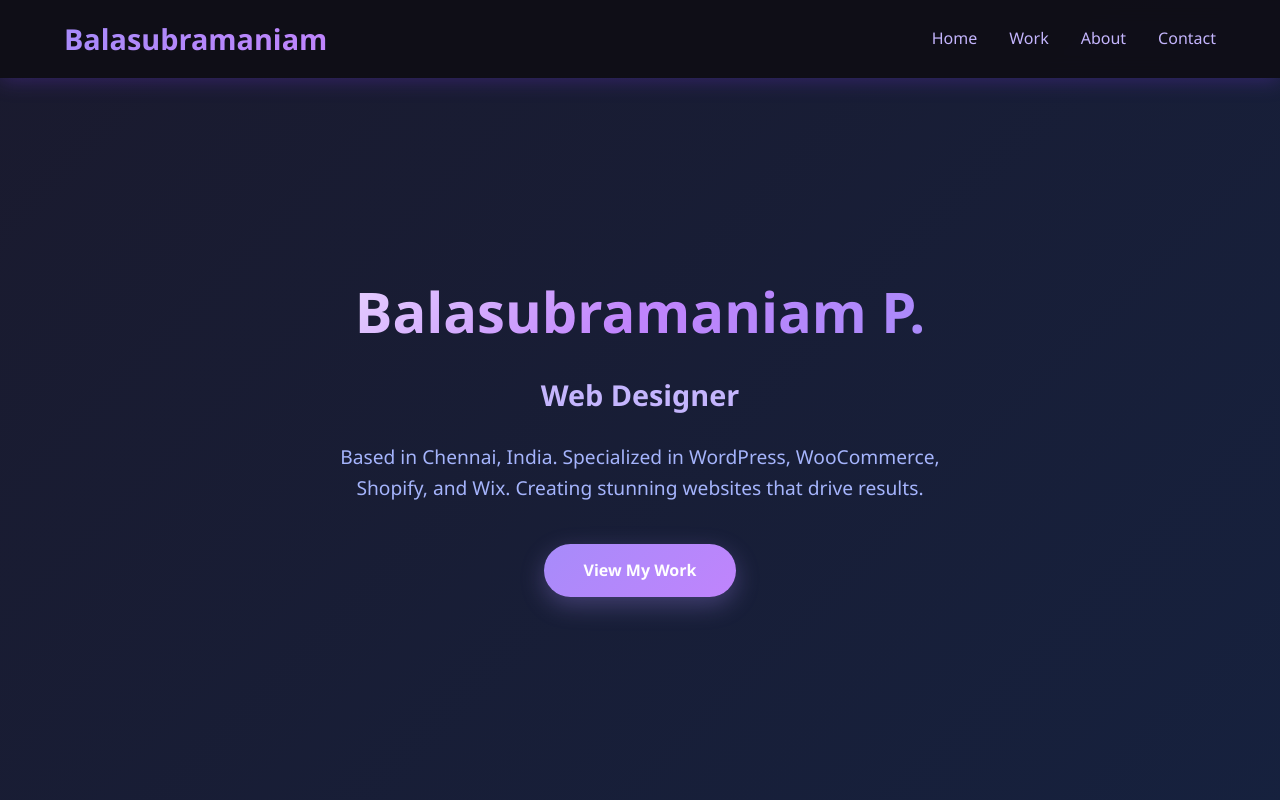
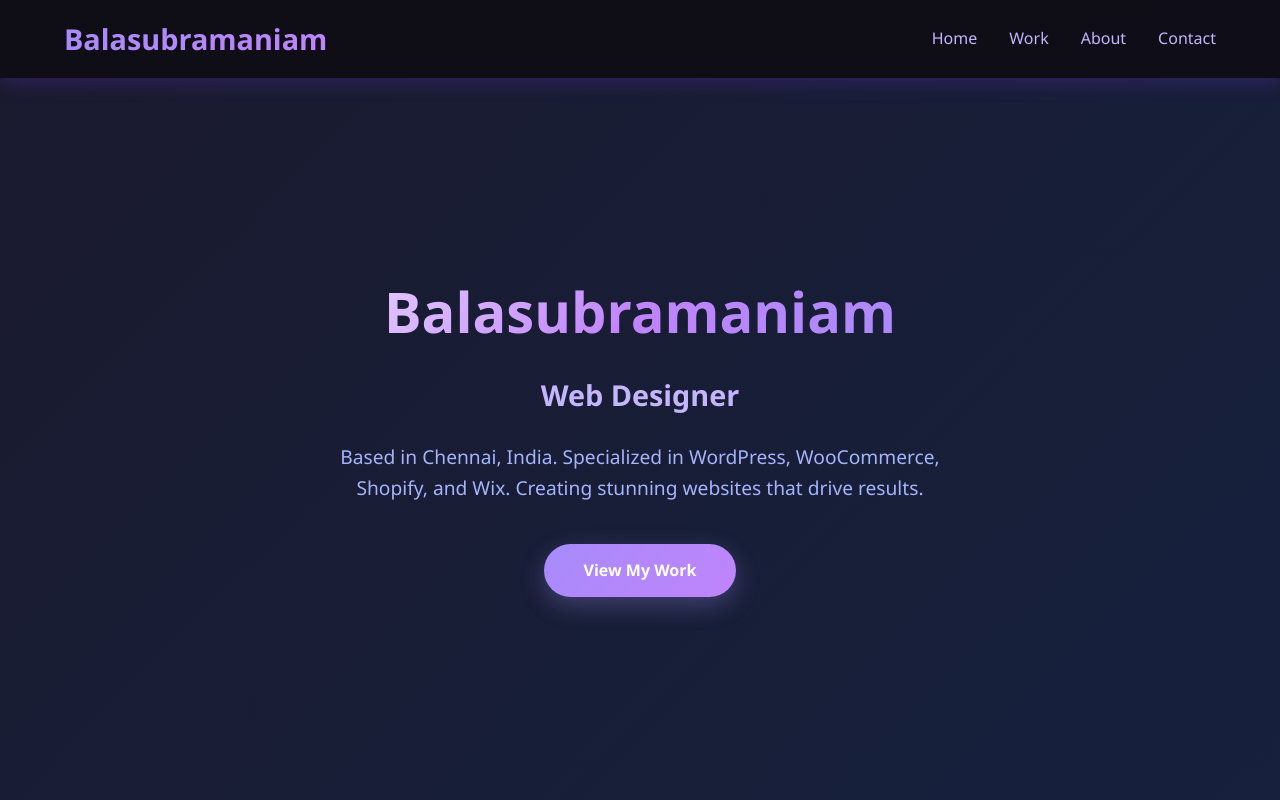
Before and after one commit to pbalasubramaniam789-sketch/portfolio1, a plain HTML site: page index.html in a window 1280 px wide. Shown: the top 800 px of the page. Drawn offline with Linux system fonts and the light colour scheme.

Commit message:
Update title and heading in index.html

```diff
--- a/index.html
+++ b/index.html
@@ -3,7 +3,7 @@
 <head>
     <meta charset="UTF-8">
     <meta name="viewport" content="width=device-width, initial-scale=1.0">
-    <title>Balasubramaniam - Web Designer | Chennai, India</title>
+    <title>Balasubramaniam- Web Designer | Chennai, India</title>
     <meta name="description" content="Professional web designer based in Chennai, India. Specialized in WordPress, WooCommerce, Shopify, and Wix.">
     <meta name="keywords" content="Web Designer, WordPress, WooCommerce, Shopify, Wix, Chennai, India">
     <link rel="stylesheet" href="https://cdnjs.cloudflare.com/ajax/libs/font-awesome/6.4.0/css/all.min.css">
@@ -285,7 +285,7 @@
 
     <section id="home" class="hero">
         <div>
-            <h1>Balasubramaniam P.</h1>
+            <h1>Balasubramaniam</h1>
             <h2>Web Designer</h2>
             <p>Based in Chennai, India. Specialized in WordPress, WooCommerce, Shopify, and Wix. Creating stunning websites that drive results.</p>
             <a href="#work" class="btn">View My Work</a>
```
